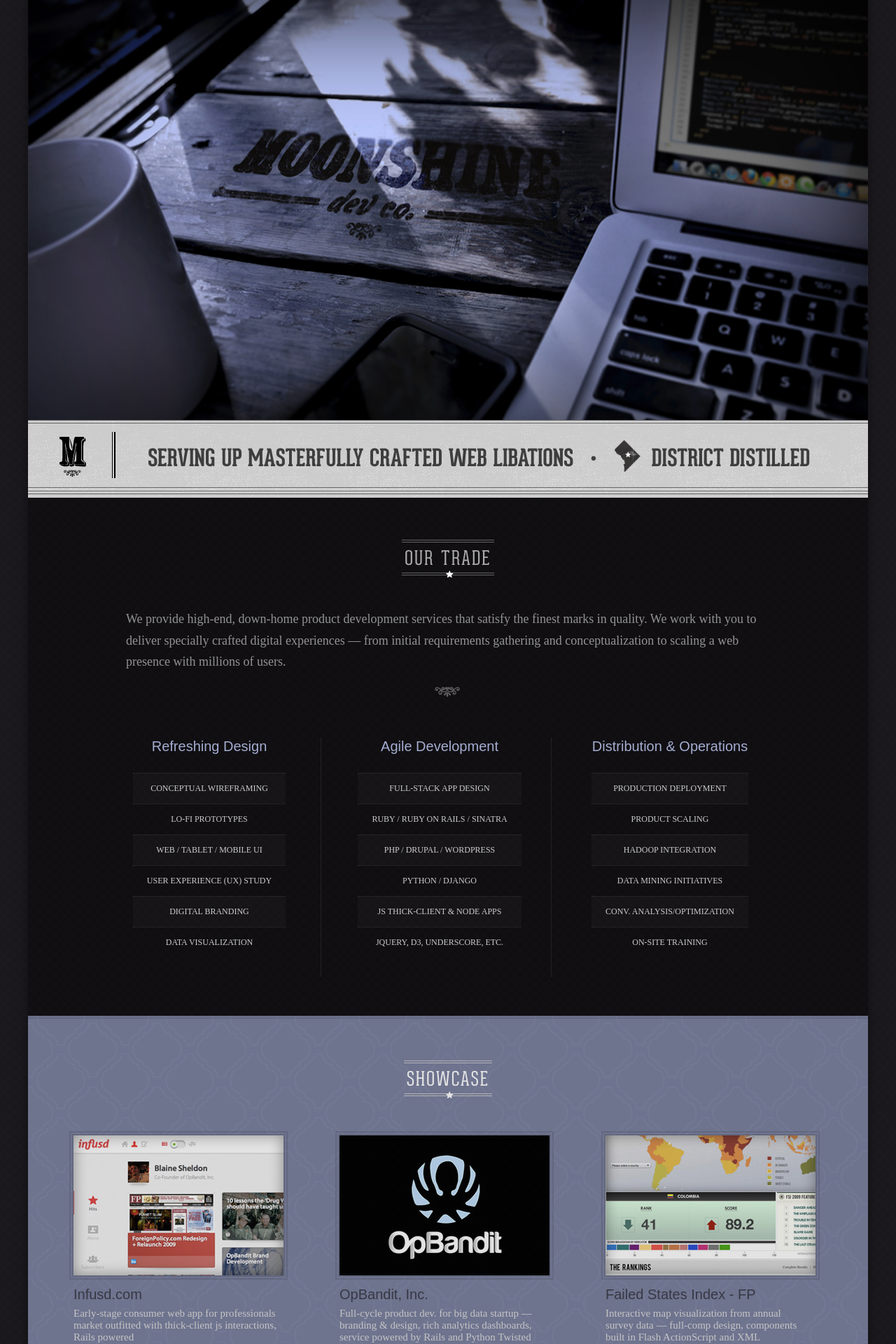
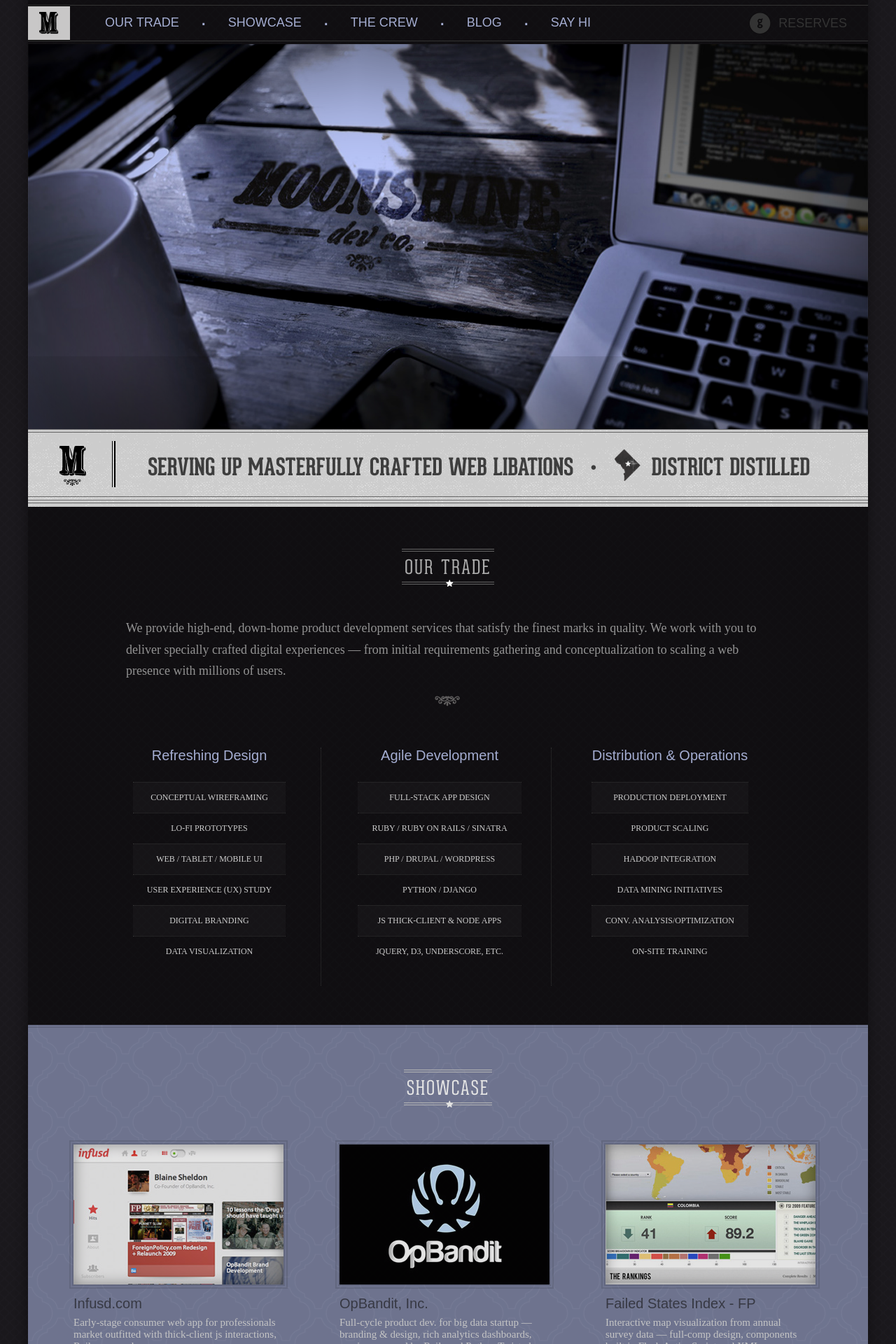
Before and after one commit to moonshinedevco/moonshinedevco.github.com, a Jekyll site: the page index.html, which Jekyll copies as it is, in a window 1280 px wide. Shown: the top 1920 px of the page at 70% size. Built offline with Jekyll 4.4.1, drawn with Linux system fonts in a browser that asks for light colours; nearby versions of some CDN libraries; some web fonts are replaced; comment, search, counter and statistics services are not loaded.

Commit message:
Drop in top nav bar, style blog.

```diff
--- a/_layouts/base.html
+++ b/_layouts/base.html
@@ -33,7 +33,7 @@
 		</script>
 	</head>
 
-	<body>
+	<body data-template="moon-blog">
 		<div id="shell">
 			  <div id="search">
 			    <form>
@@ -62,7 +62,7 @@
 			</div>
 			<div id="flagship-banner">
 				<div id="bound-box">
-					<div id="moon-dev-icon"></div>
+					<a href="/"><div id="moon-dev-icon"></div></a>
 					<i></i>
 					<div id="tagline">
 						Moonshine Dev. Co. World Wide Web Log
--- a/index.html
+++ b/index.html
@@ -30,6 +41,21 @@
 
 	<body>
 		<div id="shell">
+			<div id="top-nav">
+				<div id="lineup">
+					<div id="nav-ico"></div>
+					<span data-jump="trade">Our Trade</span>
+					<span class="break">·</span>
+					<span data-jump="showcase">Showcase</span>
+					<span class="break">·</span>
+					<span data-jump="crew">The Crew</span>
+					<span class="break">·</span>
+					<a href="/blog"><span>Blog</span></a>
+					<span class="break">·</span>
+					<span data-jump="contact">Say Hi</span>
+					<a href="https://github.com/moonshinedevco" target="_blank"></a><span id="fork-us"><b>g</b>Reserves</span>
+				</div>
+			</div>
 			<div id="showcase">
 			</div>
 			<div id="flagship-banner">
@@ -41,7 +67,7 @@
 					</div>
 				</div>
 			</div>
-			<div id="specialties">
+			<div id="specialties" rel="trade">
 				<h2><i></i><span>Our Trade</span></h2>
 				<p>
 					We provide high-end, down-home product development services that satisfy the finest marks in quality. We work with
@@ -84,7 +110,7 @@
 					</div>
 				</div>
 			</div>
-			<div id="portfolio">
+			<div id="portfolio" rel="showcase">
 				<h2><i></i><span>Showcase</span></h2>
 				<div id="collection">
 					<div class="feature">
@@ -112,7 +138,7 @@
 					</div>
 				</div>
 			</div>
-			<div id="about">
+			<div id="about" rel="crew">
 				<h2><i></i><span>The Crew</span></h2>
 				<div class="split">
 					<div class="bio" id="sheldon">
@@ -165,7 +191,7 @@
 					</div>
 				</div>
 			</div>
-			<footer>
+			<footer rel="contact">
 				<div id="moonshine-mark"></div>
 				<div id="contact-us">
 					<span>Reach out to us at <a href="mailto:info@moonshinedev.co?subject='Moonshine Dev Inquiry'">info@moonshinedev.co</a></span>
--- a/stylesheets/site.css
+++ b/stylesheets/site.css
@@ -94,7 +94,7 @@ a {
   margin: 0 auto; }
 
 #showcase {
-  height: 600px;
+  height: 550px;
   width: 1200px;
   margin: 0 auto;
   background-image: url("/images/moonshine_moonlight_back_b.jpg");
@@ -102,6 +102,69 @@ a {
   background-size: 1200px;
   background-position: center 36%;
   box-shadow: inset 0 0 200px black; }
+
+#top-nav {
+  height: 60px;
+  background-color: rgba(0, 0, 0, 0.4);
+  width: 100%;
+  padding-top: 2px;
+  padding-bottom: 1px; }
+  #top-nav #lineup {
+    margin: 5px 0;
+    border-top: 1px solid #333;
+    border-bottom: 1px solid #333;
+    height: 50px;
+    font-family: 'Arbutus Slab', sans-serif;
+    font-size: 18px; }
+    #top-nav #lineup #nav-ico {
+      float: left;
+      background-image: url("/images/m_nav_icon.png");
+      background-repeat: no-repeat;
+      background-position: center;
+      width: 60px;
+      height: 48px;
+      background-fill: contain;
+      margin-right: 20px;
+      border-top: 1px solid black;
+      border-bottom: 1px solid black; }
+    #top-nav #lineup span {
+      cursor: pointer;
+      color: #A4ADD1;
+      text-transform: uppercase;
+      float: left;
+      display: inline-block;
+      margin-left: 30px;
+      margin-top: 14px; }
+      #top-nav #lineup span:hover {
+        color: white; }
+    #top-nav #lineup .break {
+      font-size: 30px;
+      position: relative;
+      margin-top: 0;
+      top: 7px;
+      cursor: default; }
+      #top-nav #lineup .break:hover {
+        color: #bbb; }
+    #top-nav #lineup #fork-us {
+      float: right;
+      margin-top: 15px;
+      margin-right: 30px;
+      color: #333; }
+      #top-nav #lineup #fork-us b {
+        font-weight: normal;
+        margin-top: 2px;
+        text-transform: none;
+        font-family: 'socialicoregular';
+        font-size: 42px;
+        color: #333;
+        text-shadow: 0 0 1px #000;
+        position: relative;
+        cursor: pointer;
+        margin-right: 10px;
+        float: left;
+        top: -7px; }
+      #top-nav #lineup #fork-us:hover {
+        color: #ddd; }
 
 #flagship-banner {
   height: 111px;
@@ -461,3 +524,23 @@ p {
     display: inline-block; }
   #contact-us a:hover {
     color: white; }
+
+body[data-template="moon-blog"] #tagline {
+  top: 32px !important; }
+body[data-template="moon-blog"] h2 a, body[data-template="moon-blog"] a {
+  text-decoration: none !important;
+  color: white !important; }
+body[data-template="moon-blog"] .date {
+  font-family: Arial, verdana, sans-serif !important;
+  padding-top: 10px;
+  padding-bottom: 10px; }
+body[data-template="moon-blog"] .post {
+  padding: 0px 150px 70px 150px !important; }
+body[data-template="moon-blog"] .post > p {
+  font-size: 16px; }
+body[data-template="moon-blog"] blockquote {
+  background-color: rgba(255, 255, 255, 0.15) !important;
+  border: 1px solid #ccc;
+  font-family: 'Arbutus Slab', serif !important; }
+body[data-template="moon-blog"] footer {
+  margin-top: 0 !important; }
```
Also changed, not shown: other parts of index.html (+11 -0 lines), stylesheets/sass/site.scss (+29 -1 lines), images/m_nav_icon.png (added), js/jquery.scrollTo.min.js (added).
